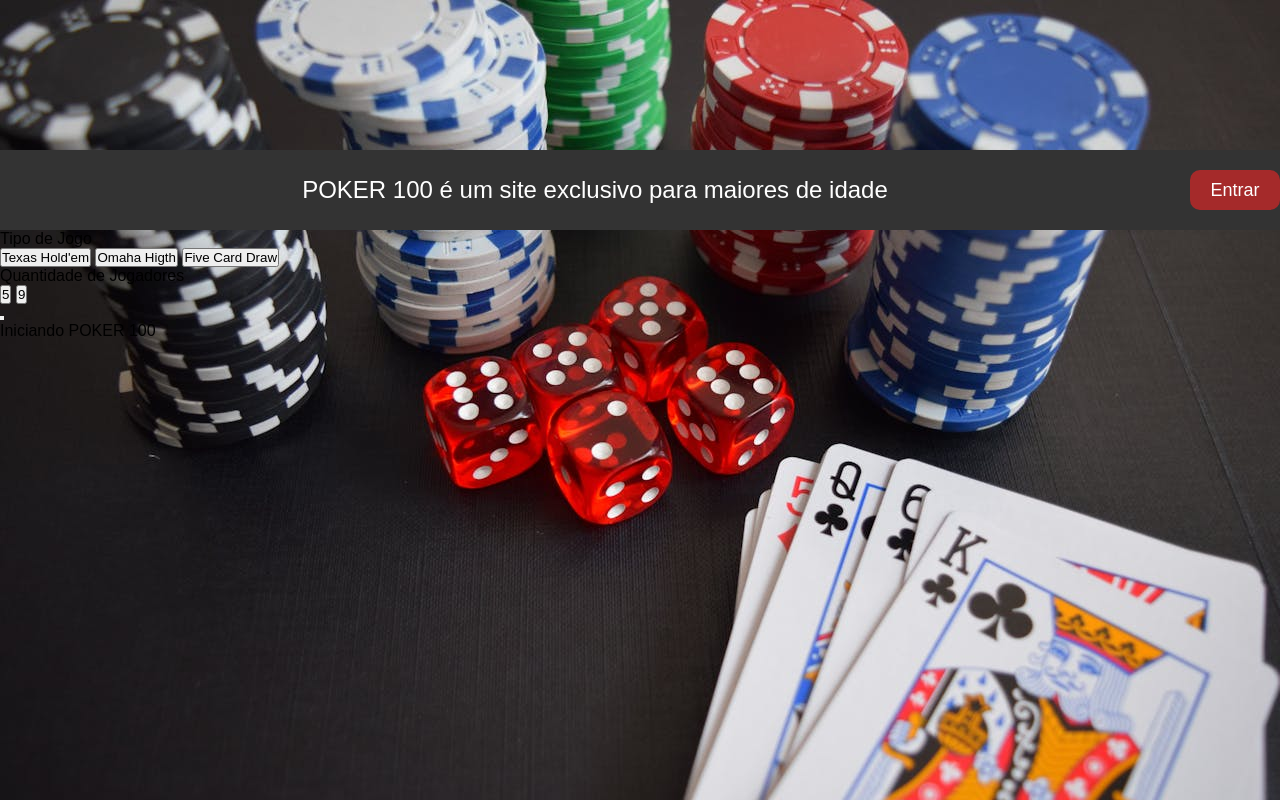
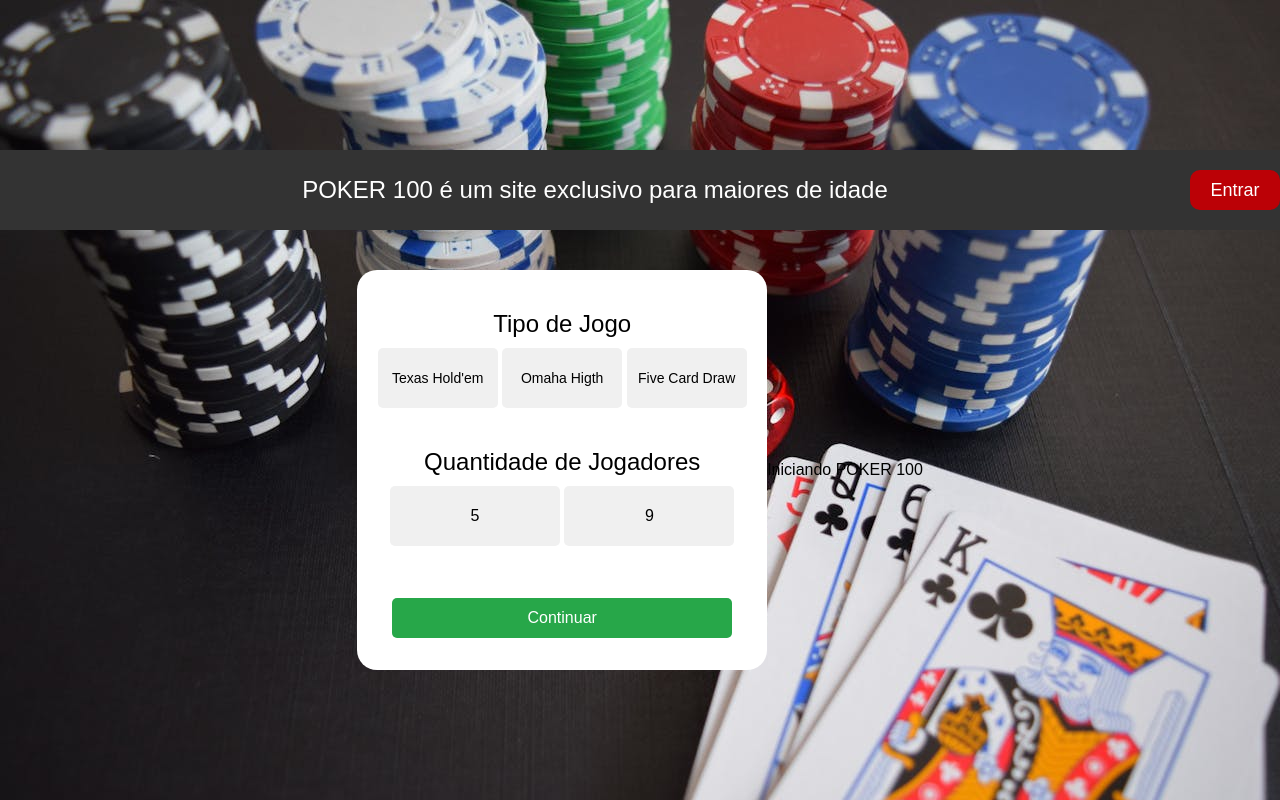
Before and after one commit to alessandrocdiasbr/Curso, a plain HTML site: page projeto1/index.html in a window 1280 px wide. Drawn offline with Linux system fonts and the light colour scheme.

Commit message:
atualizei atividade

```diff
--- /dev/null
+++ b/exercicios/exaula04/freelancing/css/style.css
@@ -0,0 +1,86 @@
+* {
+  box-sizing: border-box;
+}
+
+body {
+  font-family: "Roboto", sans-serif;
+}
+
+#website {
+  display: flex;
+  justify-content: center;
+  align-items: center;
+  width: 100%;
+  min-height: calc(100vh - 30px);
+}
+
+.conteudo {
+  width: 1000px;
+  max-width: 100%;
+}
+
+.titulo {
+  width: 100%;
+  text-align: center;
+  font-size: 36px;
+  margin-bottom: 40px;
+  margin-top: 30px;
+}
+
+table {
+  width: 100%;
+  border-collapse: collapse;
+}
+
+thead tr:first-child {
+  font-weight: bold;
+}
+
+td {
+  text-align: center;
+  padding: 10px;
+}
+
+td:last-child {
+  width: 140px;
+}
+
+tbody tr:nth-child(odd) {
+  background-color: rgba(0, 0, 0, 0.05);
+}
+
+button {
+  padding: 12px 14px 8px;
+  border: 0;
+  border-radius: 5px;
+  color: white;
+  font-size: 24px;
+  cursor: pointer;
+}
+
+button.excluir {
+  background-color: rgb(206, 19, 19);
+}
+
+button.excluir:hover {
+  background-color: rgb(179, 15, 15);
+}
+
+button.editar {
+  background-color: #1f1f1f;
+}
+
+button.editar:hover {
+  background-color: #111111;
+}
+
+.adicionar-item {
+  display: flex;
+  justify-content: flex-end;
+}
+
+button.adicionar {
+  background-color: #28a745;
+  width: 108px;
+  margin-right: 16px;
+}
--- /dev/null
+++ b/exercicios/exaula3/sac_atencioso/script.js
@@ -0,0 +1,2 @@
+prompt('Qual a sua reclamação?');
+alert('Obrigado! Sua opinião é muito importante para nós!');
--- a/projeto1/index.html
+++ b/projeto1/index.html
@@ -12,7 +12,7 @@
         <button onclick="perguntarIdade()" class="botao-entrar">Entrar</button>
     </div>
 
-    <div class="conteúdo">
+    <div class="conteudo">
         <div class="selecionar-jogo escondido">
             <div class="secao tipo-jogo">
                 <div class="titulo">Tipo de Jogo</div>
@@ -29,9 +29,9 @@
                     <button class="jogadores9">9</button>
                 </div>
             </div>
-            <div class="seccao">
+            <div class="secao">
                 <div class="opcoes">
-                    <button class="avancar"></button>
+                    <button class="avancar">Continuar</button>
                 </div>
             </div>
         </div>
--- a/projeto1/script.js
+++ b/projeto1/script.js
@@ -1,4 +1,9 @@
 
 function perguntarIdade() {
-    prompt('Qual o ano de nascimento?');
+
+    /* Só uso o let/const uma vez, se precisar declarar novamente a variavel, posso dizer somente o nome da variável */
+
+    const anoNascimento = prompt('Qual o ano de nascimento?');
+    alert("Você nasceu em " + anoNascimento);
+
 }
--- a/projeto1/style.css
+++ b/projeto1/style.css
@@ -28,20 +28,89 @@ body {
 }
 
 .botao-entrar {
-    border:0;
+    border: 0;
     height: 40px;
     width: 90px;
     font-size: 18px;
     font-weight: 500;
-    background-color: brown;
+    background-color: #BB0106;
     color: #fff;
     border: none;
     border-radius: 10px;
 }
+
 .botao-entrar:hover {
-    background-color: rgb(201, 50, 50);
+    background-color:#c22d32;
 }
 
 .aviso {
     font-size: 25px;
 }
+
+.conteudo {
+    display: flex;
+    align-items: center;
+    justify-content: center;
+    margin-top: 40px;
+
+}
+.selecionar-jogo {
+    height: 400px;
+    width: 410px;
+    background-color: #fff;
+    border-radius: 20px;
+    display: flex;
+    flex-direction: column;
+    align-items: center;
+    justify-content: space-around;
+}
+
+.secao {
+    height: 150px;
+    width: 400px;
+    margin-top: 20px;
+   display: flex;
+   flex-direction: column;
+   align-items: center;
+   justify-content: space-around;
+}
+
+.titulo {
+    font-size: 24px;
+    text-align: center;
+    margin-top: 20px;
+    margin-bottom: 10px;
+}
+
+.texas,
+.omaha,
+.five {
+    height: 60px;
+    width: 120px;
+    border: none;
+    border-radius: 5px;
+    font-size: 14px;
+    background-color: #F0F0F0;
+}
+.jogadores5,
+.jogadores9 {
+    height: 60px;
+    width: 170px;
+    border: none;
+    border-radius: 5px;
+    font-size: 16px;
+    background-color: #F0F0F0;
+}
+.avancar {
+    height: 40px;
+    width: 340px;
+    background-color: #27A749;
+    color: #fff;
+    border: none;
+    border-radius: 5px;
+    font-size: 16px;
+}
+
+.avancar:hover {
+    background-color: #30b353;
+}
```
Also changed, not shown: exercicios/exaula04/freelancing/index.html (added, +68 -0 lines), exercicios/exaula04/freelancing/script.js (added, +7 -0 lines), exercicios/exaula05/boomer_na_web/index.html (added, +19 -0 lines), exercicios/exaula3/sac_atencioso/index.html (added, +13 -0 lines), exercicios/exaula05/boomer_na_web/imagens/bem-vind@.png (added), exercicios/exaula05/boomer_na_web/imagens/minha-pagina-web.png (added), exercicios/exaula05/boomer_na_web/script.js (added).
